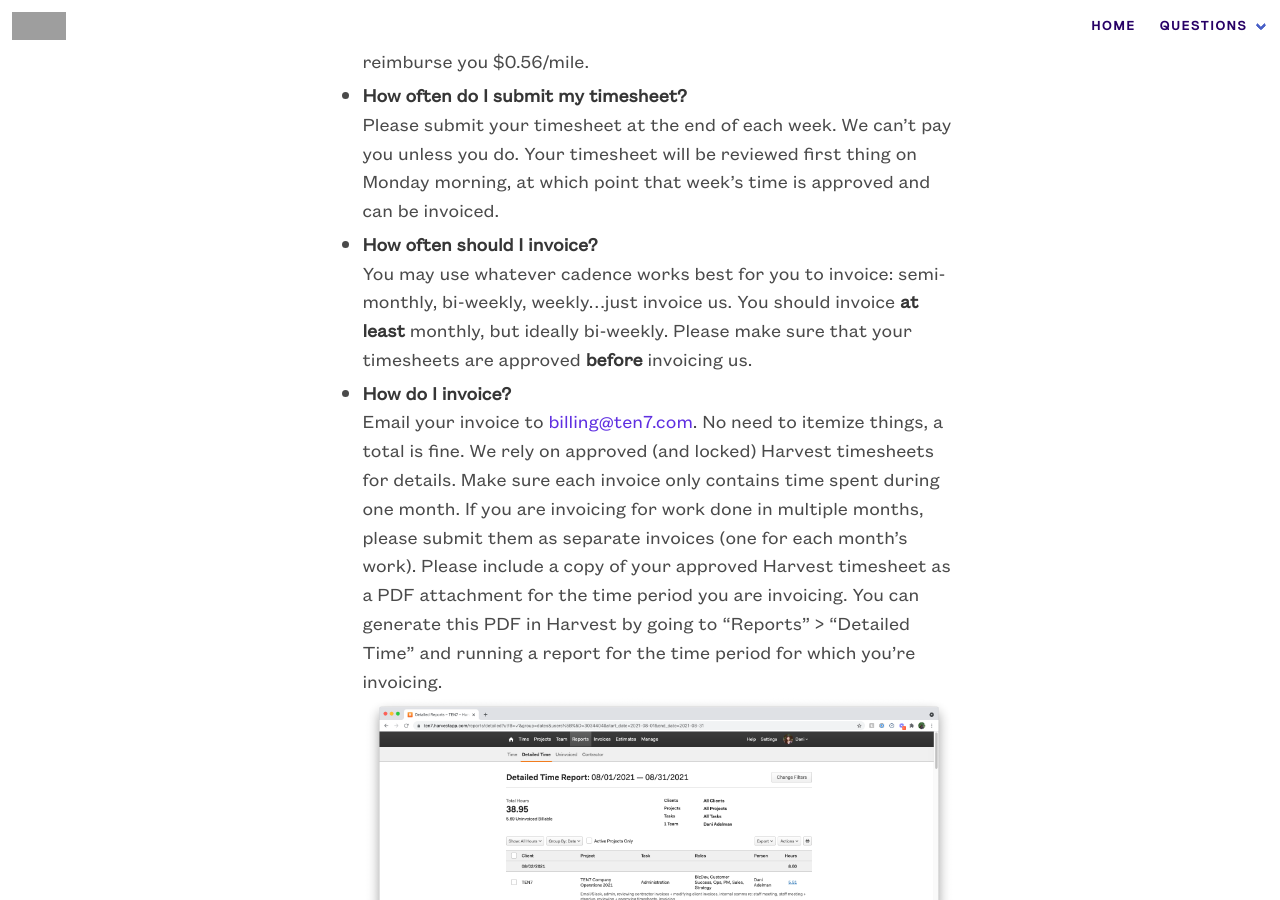
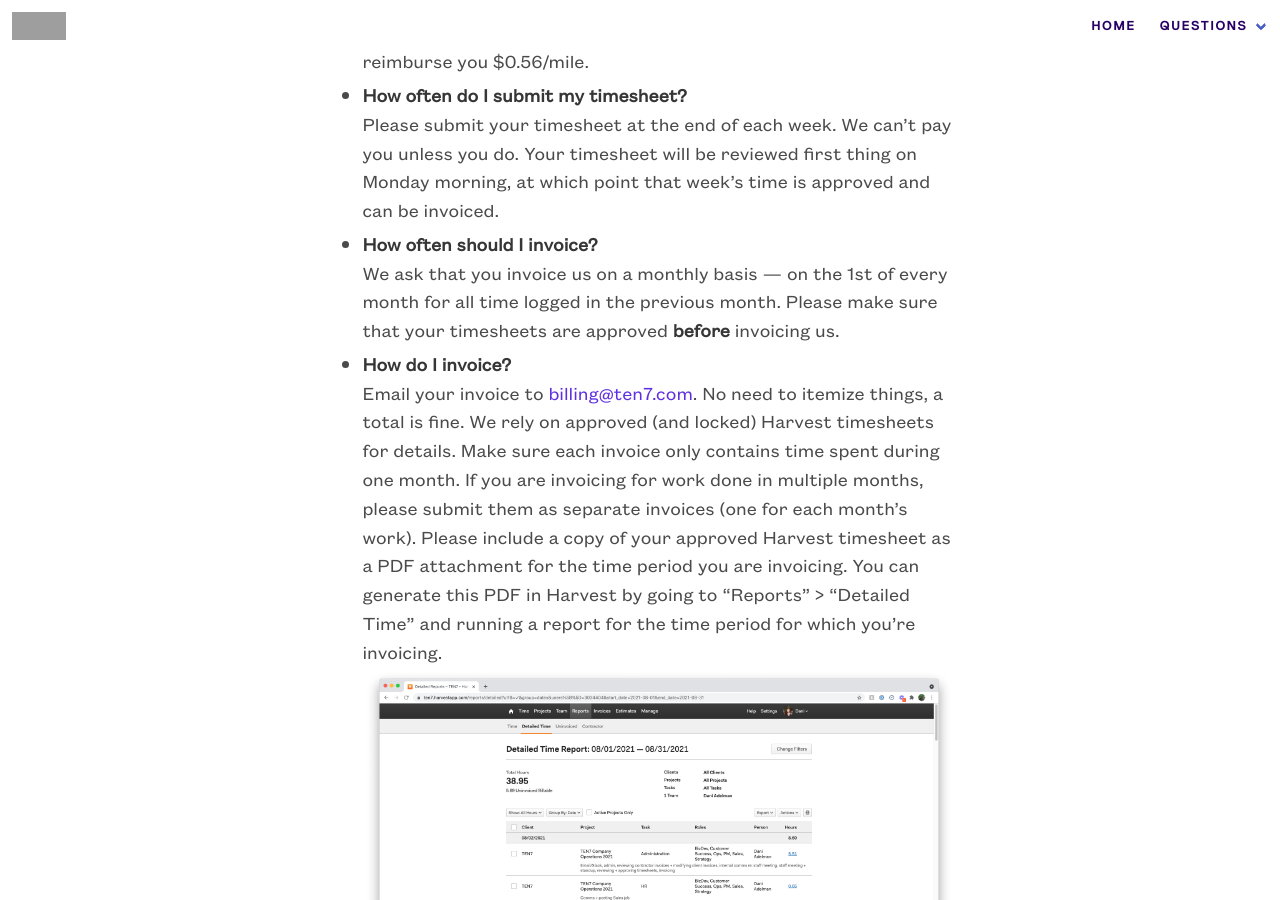
Before and after one commit to ten7/contractor.ten7.com, a Jekyll site: the page built from time.md, in a window 1280 px wide and 900 px high, scrolled down 964 px. Built offline with Jekyll 4.4.1, drawn with Linux system fonts in a browser that asks for light colours; grey boxes are pictures that could not be loaded.

Commit message:
invoicing cadence

```diff
--- a/time.md
+++ b/time.md
@@ -20,7 +20,7 @@ We're so glad you asked! When you're able to get vaccinated, please take the tim
 - **How often do I submit my timesheet?**
 Please submit your timesheet at the end of each week. We can’t pay you unless you do. Your timesheet will be reviewed first thing on Monday morning, at which point that week's time is approved and can be invoiced.
 - **How often should I invoice?**
-You may use whatever cadence works best for you to invoice: semi-monthly, bi-weekly, weekly...just invoice us. You should invoice __at least__ monthly, but ideally bi-weekly. Please make sure that your timesheets are approved __before__ invoicing us.
+We ask that you invoice us on a monthly basis — on the 1st of every month for all time logged in the previous month. Please make sure that your timesheets are approved __before__ invoicing us.
 - **How do I invoice?**
 Email your invoice to [billing@ten7.com](mailto:billing@ten7.com). No need to itemize things, a total is fine. We rely on approved (and locked) Harvest timesheets for details. Make sure each invoice only contains time spent during one month. If you are invoicing for work done in multiple months, please submit them as separate invoices (one for each month's work). Please include a copy of your approved Harvest timesheet as a PDF attachment for the time period you are invoicing. You can generate this PDF in Harvest by going to "Reports" > "Detailed Time" and running a report for the time period for which you're invoicing.
 ![How do I Invoice?](harvest-time-report.png)
```
